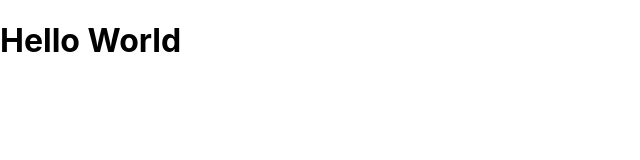
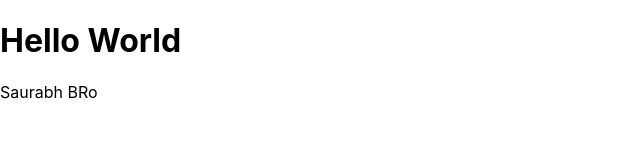
Before and after one commit to SaurabhMohite14/React-app, a React (Create React App) app: page / in a window 1280 px wide. Shown: the top 160 px of the page, without its empty margins (0-640 px from the left). Built offline with nearby package versions, Linux system fonts and the light colour scheme.

Commit message:
Multiple Tag

```diff
--- a/src/App.js
+++ b/src/App.js
@@ -5,10 +5,15 @@ import './App.css';
 //creating a behind tag ***(user defined tag)**** <App/>
 //<App /> :: <h1> <p> <div>
 //USer Defined Tag: <App><App/>  or <App/>
+//X Stand For::Extended Markup Language
+//XML:: User Defined TAG:
+//XML :: There must be one root tag,Parent.
 
 function App() {
-return <h1>Hello World</h1>
-
+return <div>
+  <h1>Hello World</h1>
+  <p>Saurabh BRo</p>
+</div>/**Parent tag div */
 }
 
 export default App;
```
